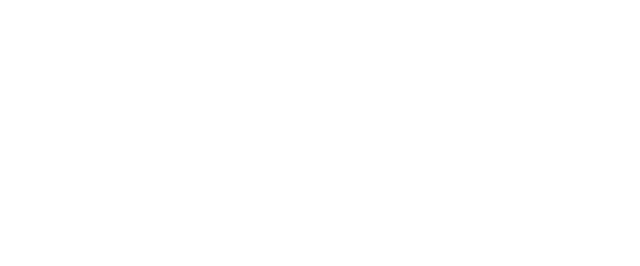
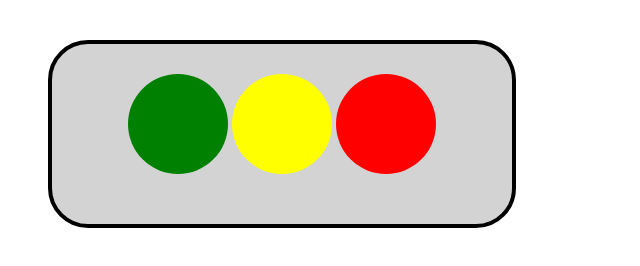
Before and after one commit to acciojob/box-model-SafiraFarheen, a website: page main.html in a window 1280 px wide. Shown: the whole page, without its empty margins (0-640 px from the left). Drawn offline with Linux system fonts and the light colour scheme.

Commit message:
created a submission

```diff
--- a/main.html
+++ b/main.html
@@ -8,6 +8,11 @@
 
 <body>
 	<!-- the entire body must be written by student -->
+	<div class="box">
+		<div class="green"></div>
+		<div class="yellow"></div>
+		<div class="red"></div>
+	</div>
     <script type="text/javascript" src="./script.js">
 </script>
 
--- a/styles.css
+++ b/styles.css
@@ -1 +1,32 @@
 /*  your css code here. If applicable */
+.box{
+	border: 4px solid black;
+	border-radius:40px;
+	width:400px;
+	height:120px;
+	padding:30px;
+	margin:40px;
+	background-color:lightgray;
+	text-align:center;
+}
+.green,.yellow,.red{
+	width:50px;
+	height:50px;
+	display:inline-block;
+	padding:25px;
+	border-radius:50%
+
+
+}
+.green{
+	background-color:green;
+	border:none;
+}
+.yellow{
+	background-color:yellow;
+	border:none;
+}
+.red{
+	background-color: red;
+	border:none;
+}
```
